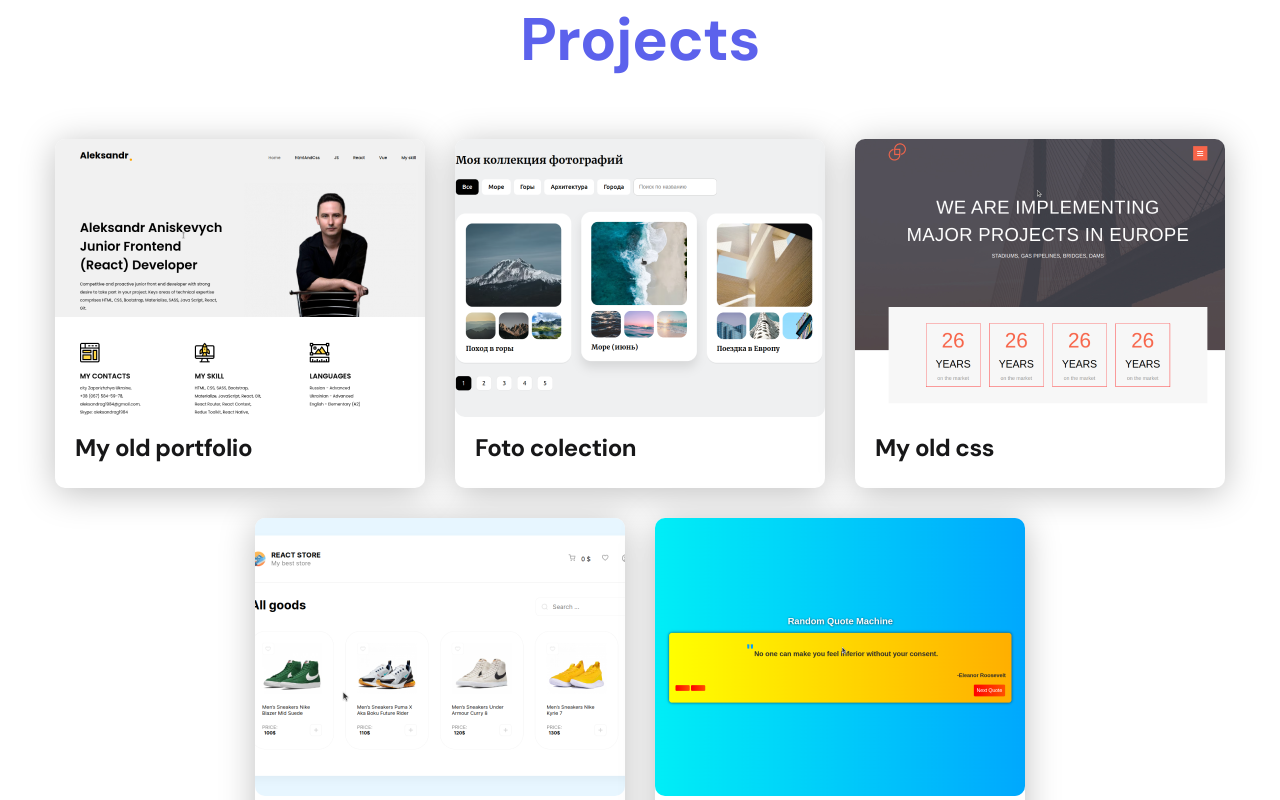
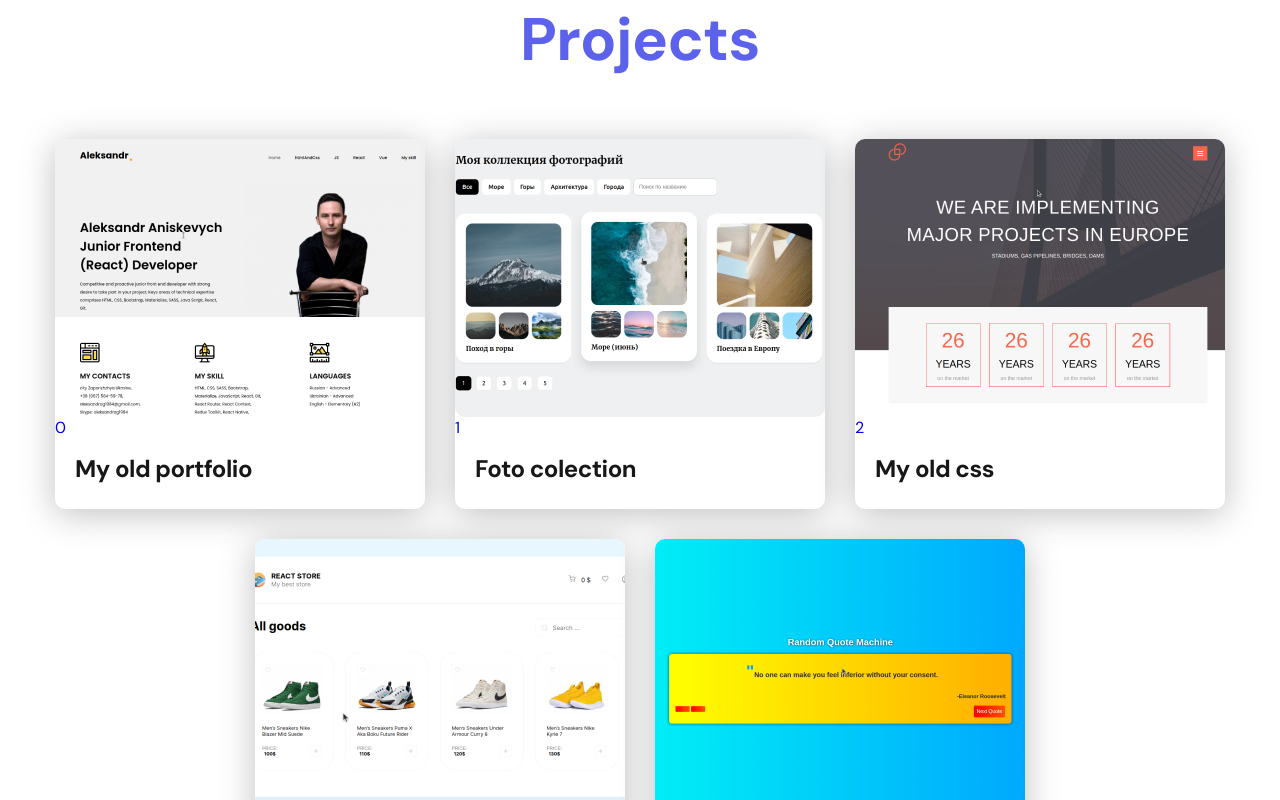
Before and after one commit to ShadePrima/project-portfolio-react, a React (Create React App) app: page / in a window 1280 px wide. Shown: the part 840-1640 px from the top of the page. Built offline with nearby package versions, Linux system fonts and the light colour scheme.

Commit message:
change ckills page

```diff
--- a/src/components/Projects/Projects.js
+++ b/src/components/Projects/Projects.js
@@ -9,12 +9,13 @@ const Projects = () => {
       <div className='container'>
         <h2 className='title-1'>Projects</h2>
         <ul className='projects'>
-          {projects.map((project) => {
+          {projects.map((project, index) => {
             return (
               <Project
                 key={project.id}
                 title={project.title}
                 img={project.img}
+                index={index}
               />
             );
           })}
--- a/src/components/project/Project.js
+++ b/src/components/project/Project.js
@@ -1,13 +1,15 @@
+import { NavLink } from 'react-router-dom';
 import './styles.css';
 
-const Project = ({ title, img }) => {
+const Project = ({ title, img, index }) => {
   return (
-    <li className='project'>
-      <a href='./project-page.html'>
+    <NavLink to={`/project/${index}`}>
+      <li className='project'>
         <img src={img} alt='project' className='project__img' />
+        {index}
         <h3 className='project__title'>{title}</h3>
-      </a>
-    </li>
+      </li>
+    </NavLink>
   );
 };
 
--- a/src/helpers/projectsList.js
+++ b/src/helpers/projectsList.js
@@ -1,5 +1,5 @@
 import myOldPortfolio from '../img/projects/my-old-portfolio-mini.png';
-import myOldPortfolioBig from '../img/projects/my-old-portfolio.png';
+import myOldPortfolioBig from '../img/projects/Frame 1.jpg';
 
 import fotoColection from '../img/projects/foto-colection-mini.png';
 import fotoColectionBig from '../img/projects/foto-colection.png';
--- a/src/pages/Skills.js
+++ b/src/pages/Skills.js
@@ -15,10 +15,10 @@ const Skills = () => {
               StyledComponents
             </p>
           </li>
-          <li className='content-list__item'>
+          {/* <li className='content-list__item'>
             <h2 className='title-2'>Backend</h2>
             <p>NodeJS, MySQL, MongoDB, PHP, Laravel</p>
-          </li>
+          </li> */}
         </ul>
       </div>
     </main>
```
Also changed, not shown: src/img/projects/Frame 1.jpg (added).
